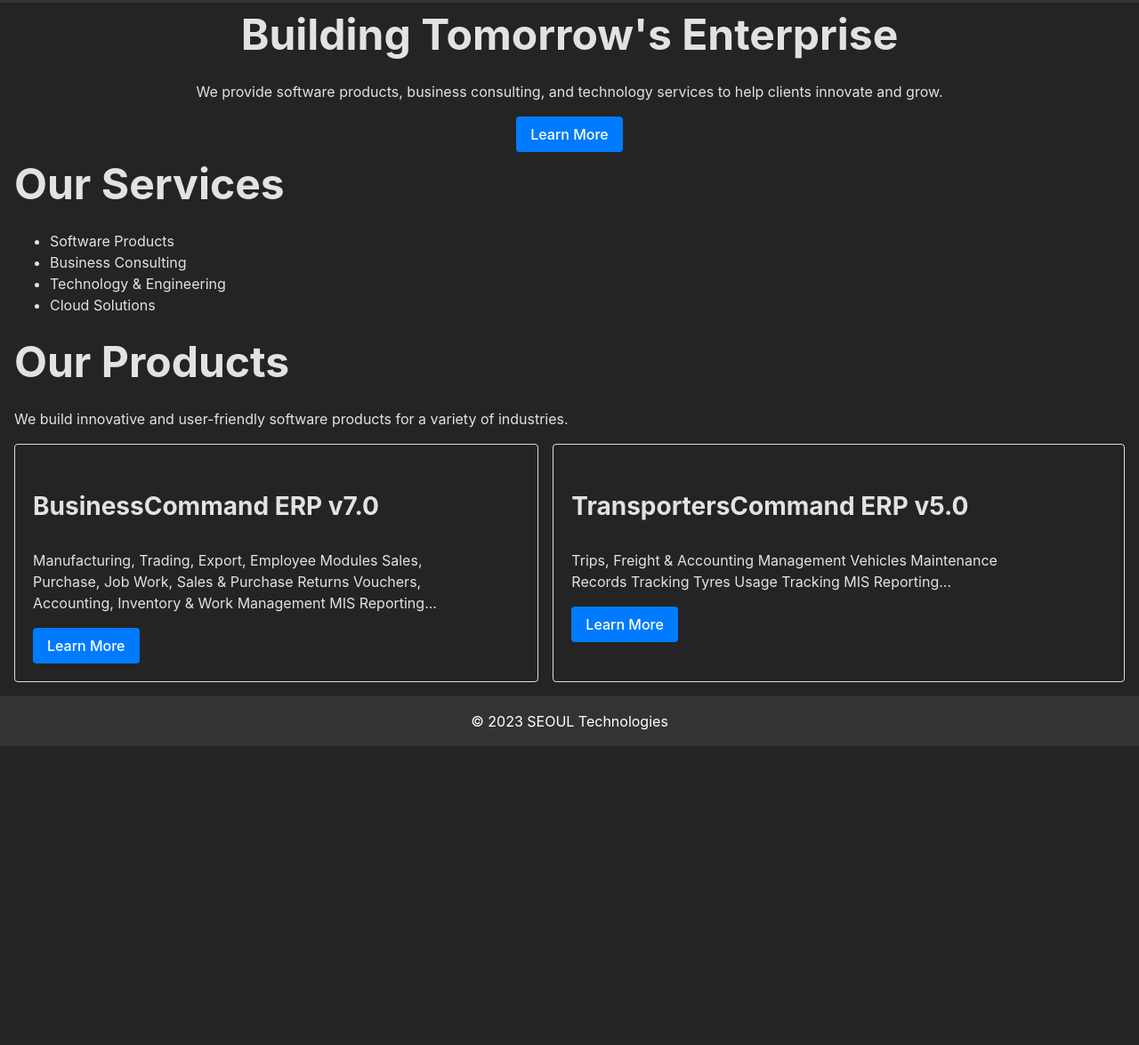
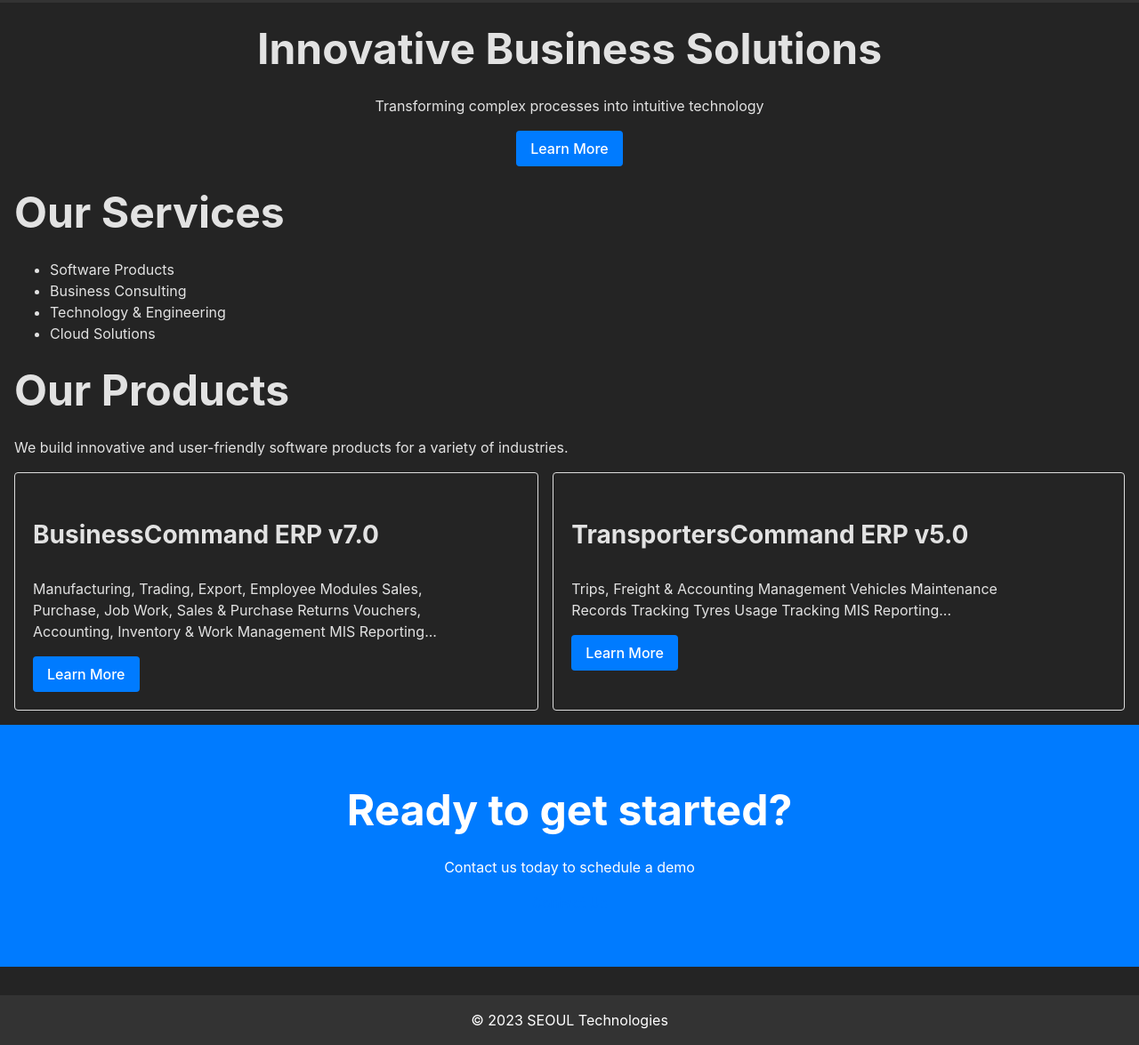
Before and after one commit to RoboXGamer/Business-Site-Demo, a website built with Vite: page index.html in a window 1280 px wide. Shown: the part 77-1252 px from the top of the page at 89% size. Before the commit the page ends 916 px from the top, so only its background shows below. Built offline with nearby package versions, Linux system fonts and the light colour scheme.

Commit message:
Add Contact Section on Home Page
* Update index.html

* Update style.css

```diff
--- a/index.html
+++ b/index.html
@@ -4,7 +4,7 @@
     <meta charset="UTF-8" />
     <link rel="icon" type="image/svg+xml" href="/vite.svg" />
     <meta name="viewport" content="width=device-width, initial-scale=1.0" />
-    <title>Vite App</title>
+    <title>SEOUL Technologies</title>
     <link rel="stylesheet" href="style.css" />
   </head>
   <body>
@@ -23,11 +23,8 @@
 
     <main>
       <section id="hero">
-        <h2>Building Tomorrow's Enterprise</h2>
-        <p>
-          We provide software products, business consulting, and technology
-          services to help clients innovate and grow.
-        </p>
+        <h2>Innovative Business Solutions</h2>
+        <p>Transforming complex processes into intuitive technology</p>
         <a href="/about" class="button">Learn More</a>
       </section>
 
@@ -70,6 +67,14 @@
           </div>
         </div>
       </section>
+
+      <section id="contact-cta">
+        <div class="container">
+          <h2>Ready to get started?</h2>
+          <p>Contact us today to schedule a demo</p>
+          <a href="contact.html" class="btn">Contact Us</a>
+        </div>
+      </section>
     </main>
 
     <footer>
--- a/style.css
+++ b/style.css
@@ -138,6 +138,18 @@
   margin-top: 0;
 }
 
+#contact-cta {
+  background: var(--accent-color);
+  color: var(--secondary-color);
+  text-align: center;
+  padding: 60px 20px;
+  margin-inline: -1rem;
+}
+
+section {
+  margin-block: 1rem;
+}
+
 /* Styles for screens above 768px */
 @media (min-width: 768px) {
   /* Products Secion */
```
